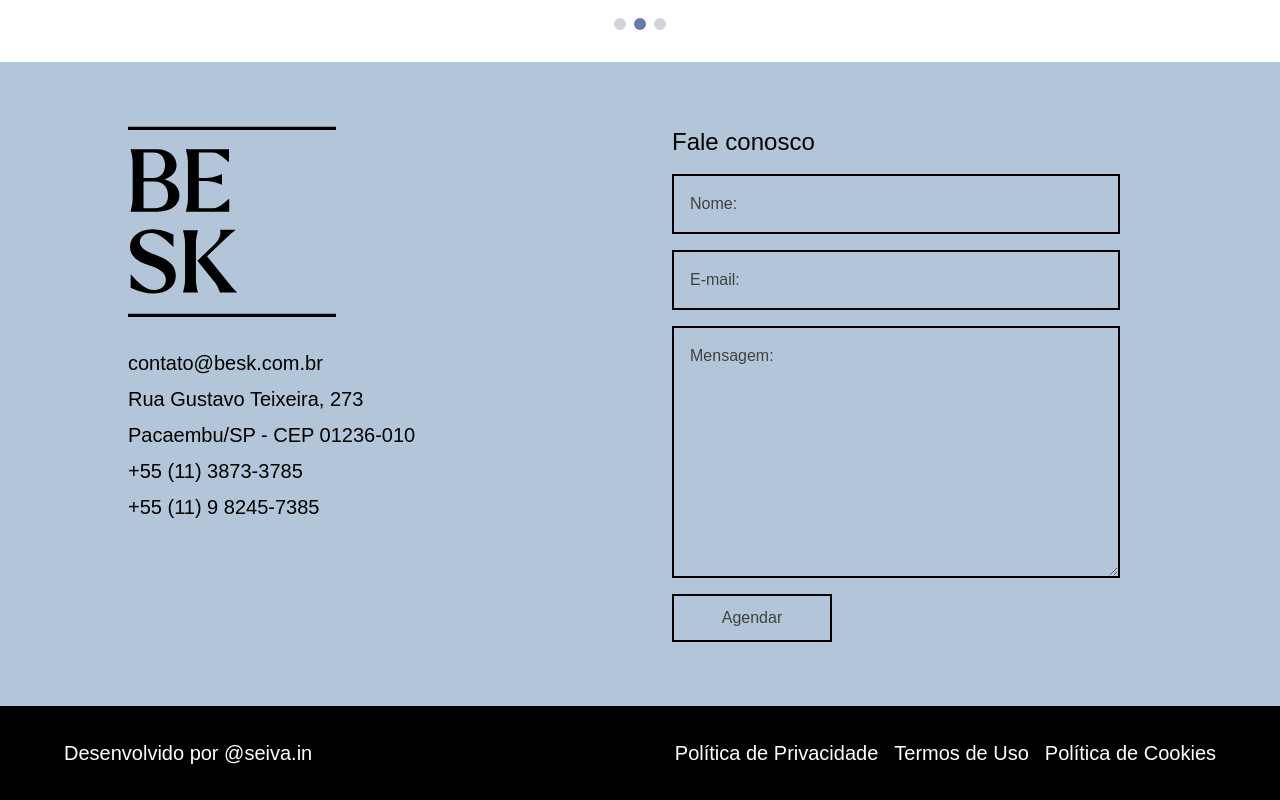
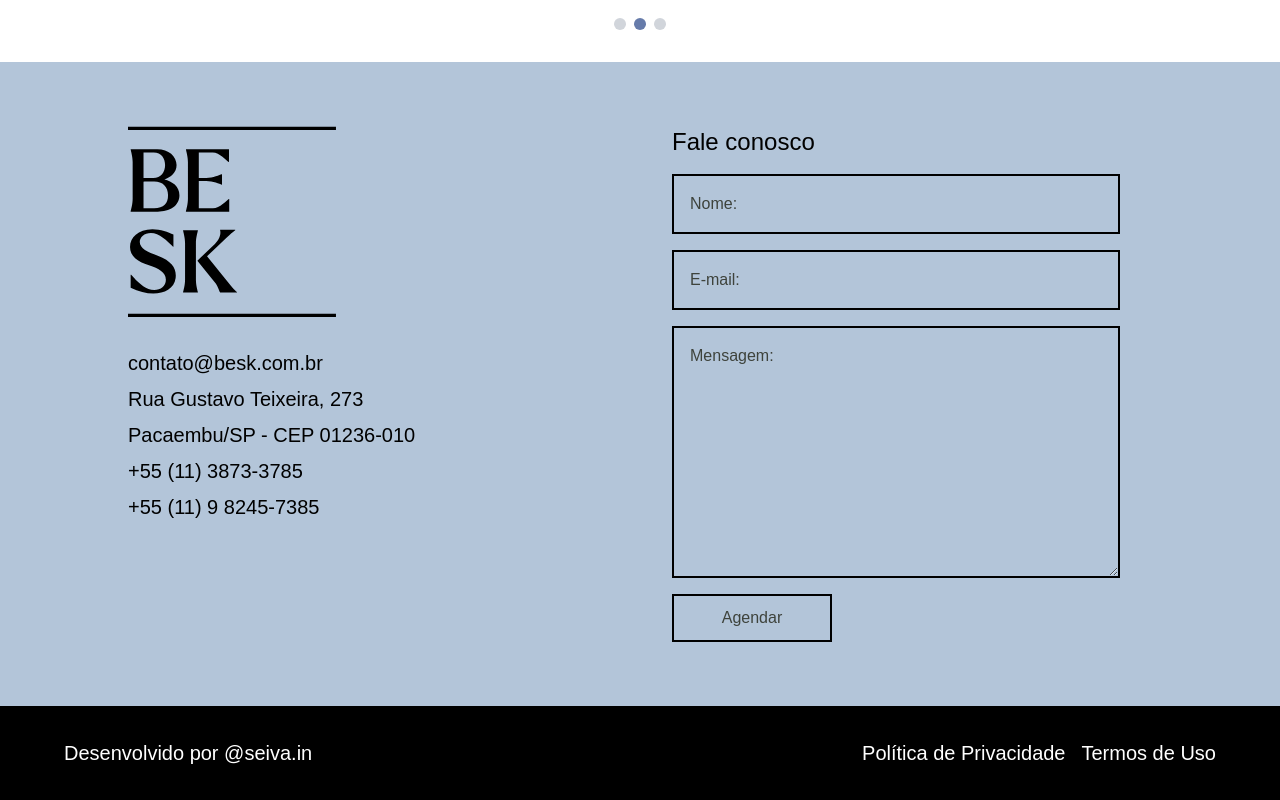
Before and after one commit to nicolasperussi/besk-website, a Next.js app: page / in a window 1280 px wide. Shown: the part 4040-4840 px from the top of the page. Built offline with nearby package versions, Linux system fonts and the light colour scheme.

Commit message:
feat: remove cookie policy from footer

```diff
--- a/src/app/politica-de-cookies/page.tsx
+++ /dev/null
@@ -1,7 +0,0 @@
-import React from "react";
-
-function Cookies() {
-  return <div>Cookies</div>;
-}
-
-export default Cookies;
--- a/src/components/Footer.tsx
+++ b/src/components/Footer.tsx
@@ -26,12 +26,6 @@ function Footer() {
           >
             Termos de Uso
           </a>
-          <a
-            className="hover:text-[#b3c5d9] transition-colors duration-300 cursor-pointer hover:underline"
-            href="/politica-de-cookies"
-          >
-            Política de Cookies
-          </a>
         </div>
       </div>
     </div>
```
